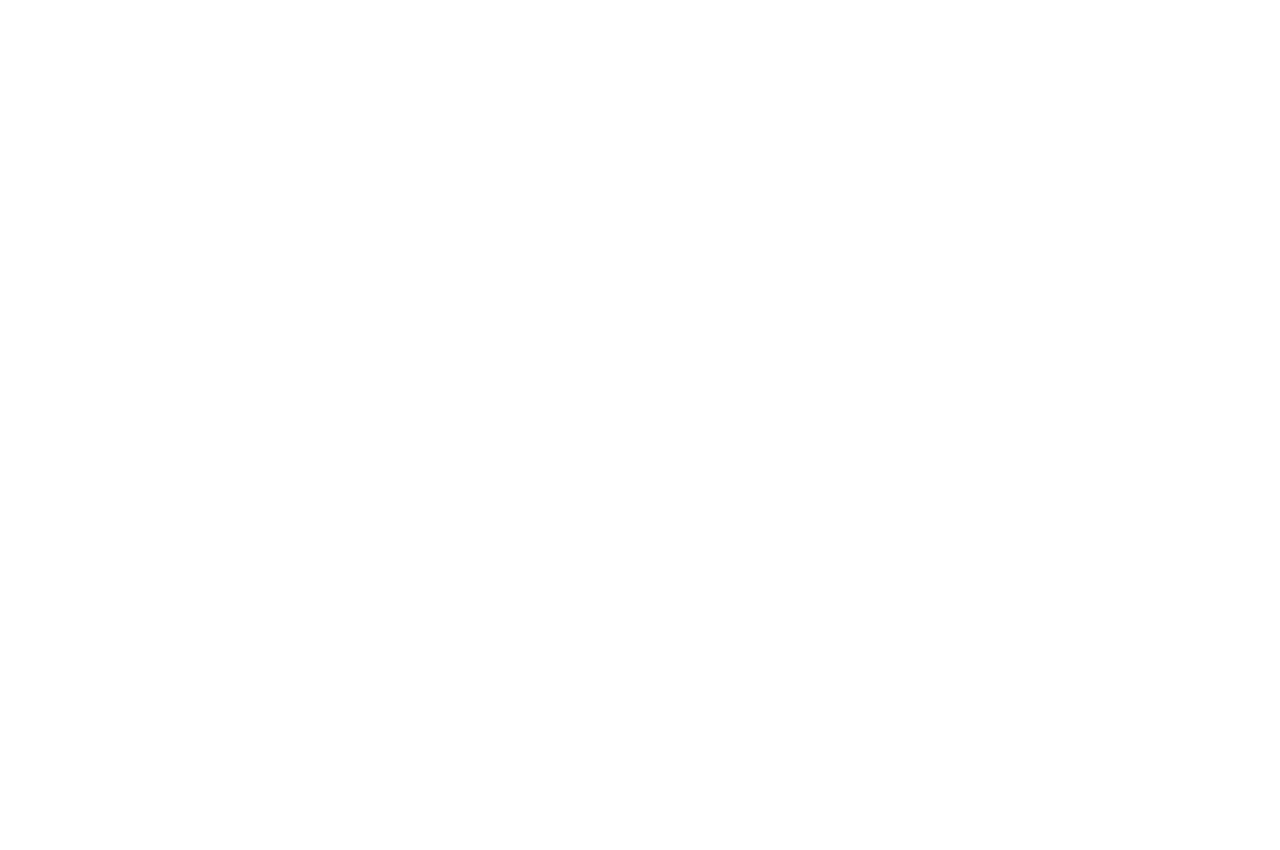
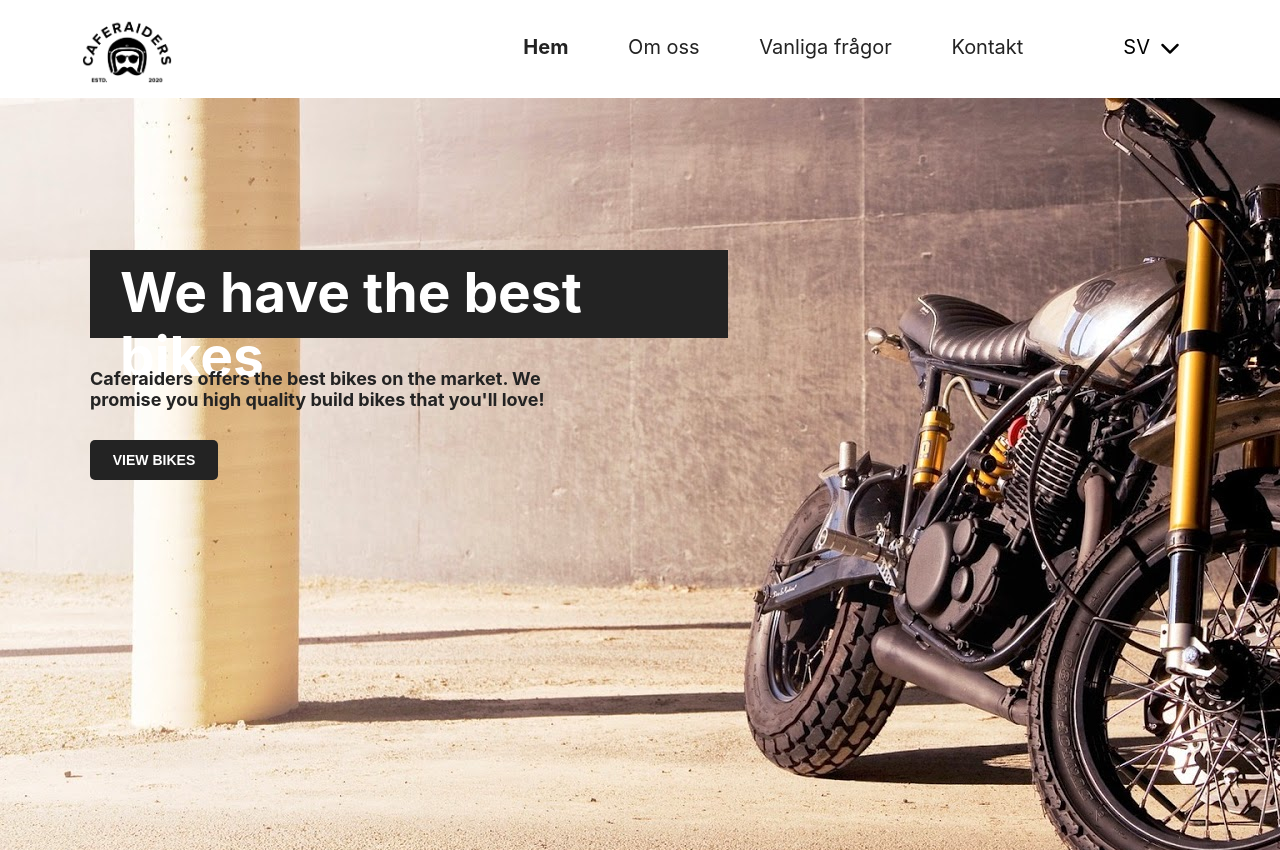
Before and after one commit to SamuelMeijer/agile-project-group5, a JavaScript app: page / in a window 1280 px wide. Before the commit the page ends 800 px from the top, so only its background shows below. Built offline with nearby package versions, Linux system fonts and the light colour scheme; the HTML template or start-up script is replaced by a standard one.

Commit message:
added header and hero

```diff
--- a/public/index.html
+++ b/public/index.html
@@ -25,6 +25,7 @@
       Learn how to configure a non-root public URL by running `npm run build`.
     -->
     <title>React App</title>
+    <script src="https://kit.fontawesome.com/7f108d1ea6.js" crossorigin="anonymous"></script>
   </head>
   <body>
     <noscript>You need to enable JavaScript to run this app.</noscript>
--- a/src/App.js
+++ b/src/App.js
@@ -1,4 +1,9 @@
 import './App.css';
+import Header from './components/Header/Header';
+import Index from './components/Index/Index';
+import About from './components/About/About';
+import Faq from './components/faq/Faq';
+import Contact from './components/Contact/Contact';
 
 // Importing Router
 import {
@@ -8,10 +13,15 @@ import {
 
 function App() {
   return (
+    <div>
+      <Header />
       <Switch>
-        {/* <Route path='/' component={ Index } exact /> */}
-        {/* <Route path='/about' component={ About } /> */}
+        <Route path='/' component={ Index } exact />
+        <Route path='/about' component={ About } />
+        <Route path='/faq' component={ Faq } />
+        <Route path='/contact' component={ Contact } />
       </Switch>
+    </div>
   );
 }
 
--- a/src/components/About/About.js
+++ b/src/components/About/About.js
@@ -0,0 +1,7 @@
+function About() {
+    return(
+        <div>About</div>
+    )
+}
+
+export default About;
--- a/src/components/Contact/Contact.js
+++ b/src/components/Contact/Contact.js
@@ -0,0 +1,7 @@
+function Contact() {
+    return(
+        <div>Contact</div>
+    )
+}
+
+export default Contact;
--- a/src/components/Header/Header.js
+++ b/src/components/Header/Header.js
@@ -0,0 +1,29 @@
+import Styles from './header.module.css'
+import { NavLink } from 'react-router-dom'
+import Img from '../../resources/images/logo.png'
+
+function Header() {
+    return (
+        <div className={Styles.headerWrapper}>
+            <div className={Styles.innerHeader}>
+                <div className={Styles.siteLogo}>
+                    <img className={Styles.logo} src={Img} alt=''/>
+                </div>
+                <div className={Styles.siteNavWrapper}>
+                    <nav className={Styles.siteNavigation}>
+                        <NavLink exact to='/' activeStyle={{fontWeight: "bold"}}>Hem</ NavLink>
+                        <NavLink exact to='about' activeStyle={{fontWeight: "bold"}}>Om oss</NavLink>
+                        <NavLink exact to='faq' activeStyle={{fontWeight: "bold"}}>Vanliga frågor</NavLink>
+                        <NavLink exact to='contact' activeStyle={{fontWeight: "bold"}}>Kontakt</NavLink>
+                    </nav>
+                    <div className={Styles.changeLang}>
+                        <p className={Styles.langHead}>SV</p>
+                        <i class="fas fa-chevron-down"></i>
+                    </div>
+                </div>
+            </div>
+        </div>
+    )
+}
+
+export default Header;
--- a/src/components/Header/header.module.css
+++ b/src/components/Header/header.module.css
@@ -0,0 +1,57 @@
+
+.headerWrapper{
+    height: 63px;
+    padding-top: 35px;
+    position: fixed;
+    top: 0;
+    width: 100%;
+    background-color: white;
+}
+
+.innerHeader{
+    display: flex;
+    justify-content: space-between;
+    /* width: 1350px; */
+}
+
+
+.logo{
+    width: 90px;
+    padding-left: 82px;
+    margin-top: -15px;
+}
+
+.siteNavWrapper{
+    display: flex;
+}
+
+.siteNavigation{
+    display: flex;
+    justify-content: space-between;
+    width: 500px;
+    padding-right: 100px;
+    font-size: 20px;
+    line-height: 23,44px;
+}
+
+.siteNavigation > a {
+    text-decoration: none;
+    color: #232323;
+}
+
+.changeLang{
+    display: flex;
+    padding-right: 100px;
+    font-size: 20px;
+    margin: 0;
+    cursor: pointer;
+}
+
+.langHead{
+    padding-right: 10px;
+    margin: 0;
+}
+
+.changeLang > i{
+    padding-top: 3px;
+}
--- a/src/components/Index/Index.js
+++ b/src/components/Index/Index.js
@@ -0,0 +1,21 @@
+import Styles from './index.module.css'
+
+function Index() {
+    return (
+        <div className={Styles.heroContainer}>
+            <div className={Styles.heroBanner}>
+                <div className={Styles.heroBannerText}>
+                    We have the best bikes
+                </div>
+            </div>
+            <div className={Styles.textSection}>
+                <h2 className={Styles.h2Styling}>
+                    Caferaiders offers the best bikes on the market. We promise you high quality build bikes that you'll love!
+                </h2>
+            </div>
+            <button className={Styles.btnStyling}>VIEW BIKES</button>
+        </div>
+    )
+}
+
+export default Index
--- a/src/components/Index/index.module.css
+++ b/src/components/Index/index.module.css
@@ -0,0 +1,52 @@
+
+.heroContainer{
+    height: 600px;
+    background : url('../../resources/images/hero.jpg') no-repeat;
+    padding-top: 250px;
+    padding-left: 90px;
+}
+
+.heroBanner{
+    background-color: #232323;
+    height: 88px;
+    width: 578px;
+    padding: 0 30px;
+}
+
+.heroBannerText{
+    color: white;
+    font-size: 55px;
+    font-weight: 700;
+    line-height: 64px;
+    padding-top: 10px;
+}
+
+.textSection{
+    width: 480px;
+    padding-top: 15px;
+    padding-bottom: 15px;
+}
+
+.h2Styling{
+    font-size: 18px;
+    font-weight: bold;
+    line-height: 21px;
+    color: #232323;
+}
+
+.btnStyling{
+    border: 0px;
+    background-color: #232323;
+    border-radius: 5px;
+    width: 128px;
+    height: 40px;
+    color: white;
+    font-size: 14px;
+    font-weight: 700;
+    text-align: center;
+    cursor: pointer;
+}
+
+.btnStyling:hover{
+    background-color: rgb(66, 66, 66);
+}
--- a/src/components/faq/Faq.js
+++ b/src/components/faq/Faq.js
@@ -0,0 +1,7 @@
+function Faq() {
+    return(
+        <div>Faq</div>
+    )
+}
+
+export default Faq;
```
Also changed, not shown: src/resources/images/logo.png (added), 1 other file (tests, documents, lock files or other folders).
